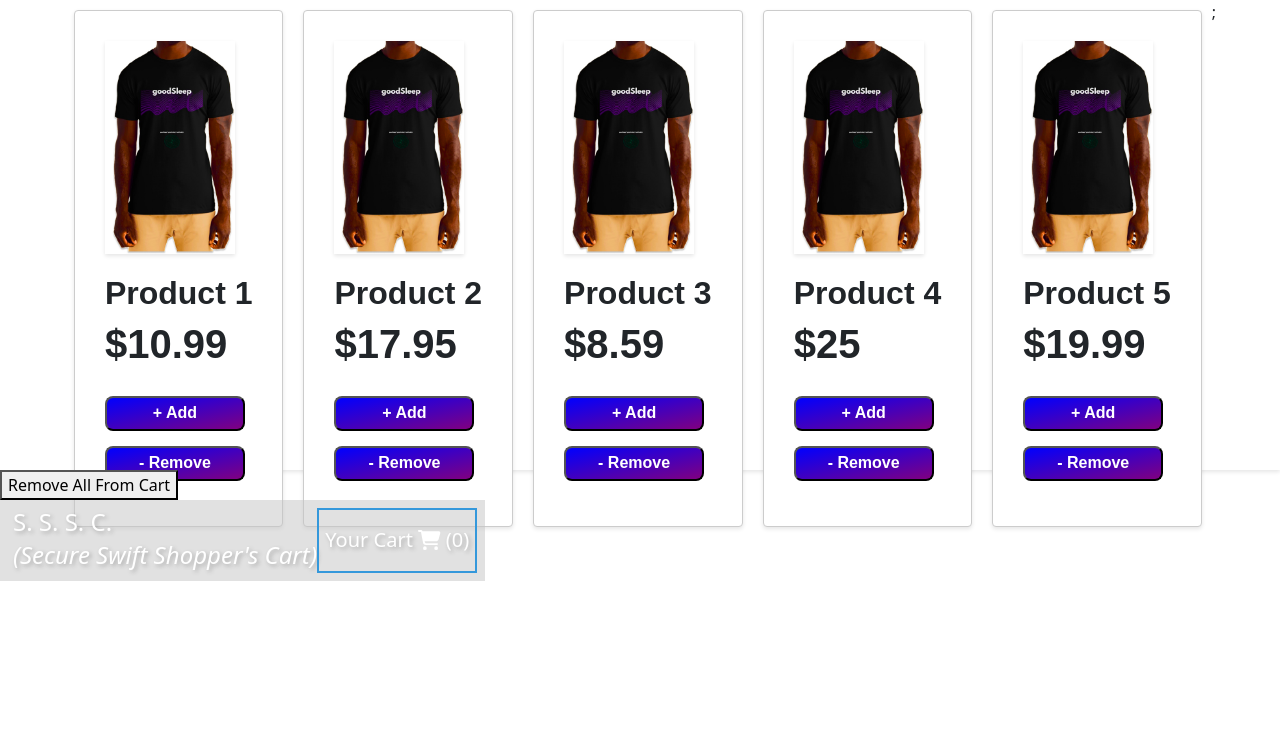
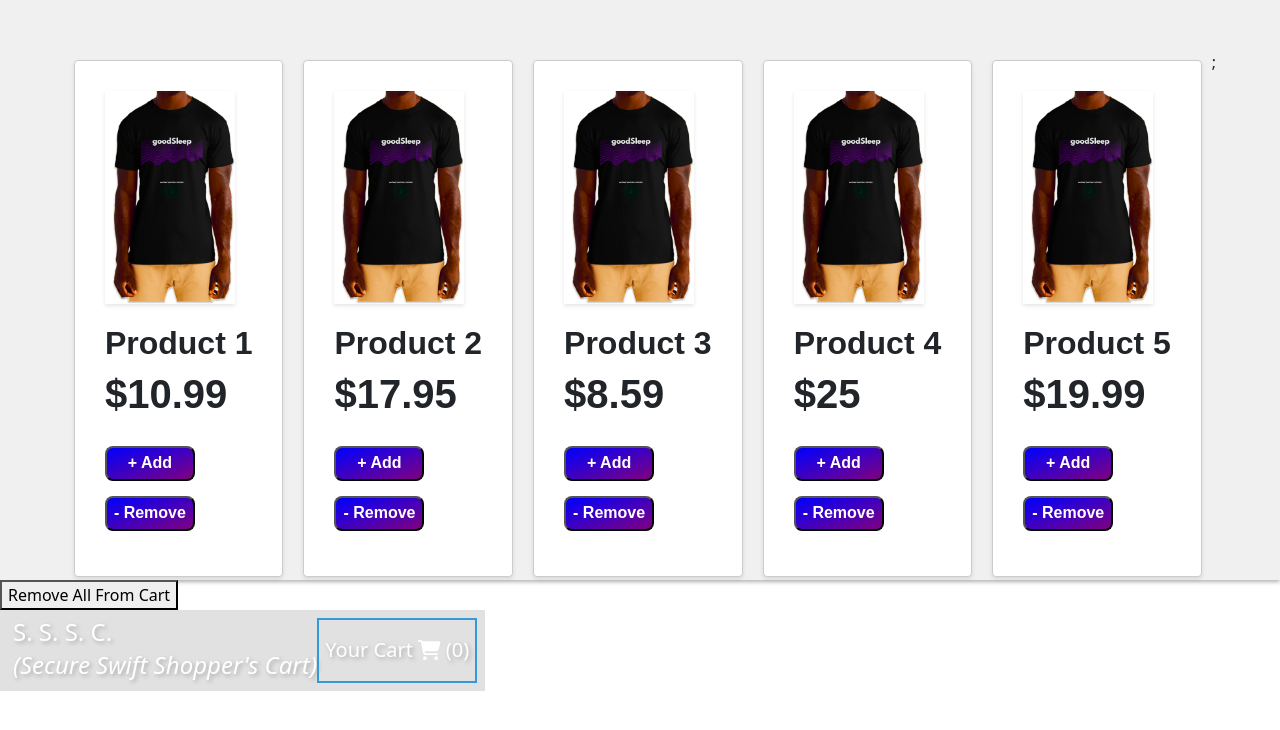
Before and after one commit to grantGCode/Shopping-Cart-Application-Frontend, a React (Create React App) app: page / in a window 1280 px wide. Shown: the top 730 px of the page. Built offline with nearby package versions, Linux system fonts and the light colour scheme.

Commit message:
add hover to product card buttions and margin and pading to space product cards from eachother

```diff
--- a/src/components/ProductCard.js
+++ b/src/components/ProductCard.js
@@ -15,7 +15,6 @@ import {
 function ProductCard({product}) {
   const cartContext = useContext(ShoppingCartContext);
   return (
-
     <ListedProductCard>
       <ProductImage
         src='/images/imageShrit.jpg'
@@ -46,7 +45,6 @@ function ProductCard({product}) {
         </ButtonContainer>
       </Forum>
     </ListedProductCard>
-
   )
 }
 
--- a/src/components/styles/ProductCard.styled.js
+++ b/src/components/styles/ProductCard.styled.js
@@ -16,10 +16,11 @@ export const device = {
 export const ProductsListContainer =styled.div`
   display: flex;
   flex-wrap: wrap;
-  background-color: #fff;
-  box-shadow: 0 2px 4px rgba(0, 0, 0, 0.1);
+  background-color: #f0f0f0;
+  padding-top: 50px;
+  box-shadow: 0 2px 4px rgba(0, 0, 0, 0.3);
 
-    @media ${device.mobile} { np
+  @media ${device.mobile} {
     flex-direction: row;
     justify-content: center;
 
@@ -27,6 +28,7 @@ export const ProductsListContainer =styled.div`
         margin: 10px;
         height: 450px;
         list-style-type: none;
+        margin-bottom: 70px
         };
     }
 `;
@@ -77,7 +79,7 @@ export const ButtonContainer = styled.div`
 `;
 
 export const Button = styled.button`
-    max-width: 140px;
+    max-width: 90px;
     height: 35px;
     margin-bottom: 15px;
     border-radius: 8px;
@@ -85,5 +87,10 @@ export const Button = styled.button`
     font-weight: 700;
     font-style: normal;
     color: white;
-    background: linear-gradient(to bottom right, blue, purple)
+background: linear-gradient(to bottom right, blue, purple);
+
+    &:hover {
+        color: rgba(191, 194, 195);
+        background: linear-gradient(to top left, blue, purple); /* Change the background color on hover */
+    }
 `;
```
Lines whose indentation alone changed are shown as unchanged.
